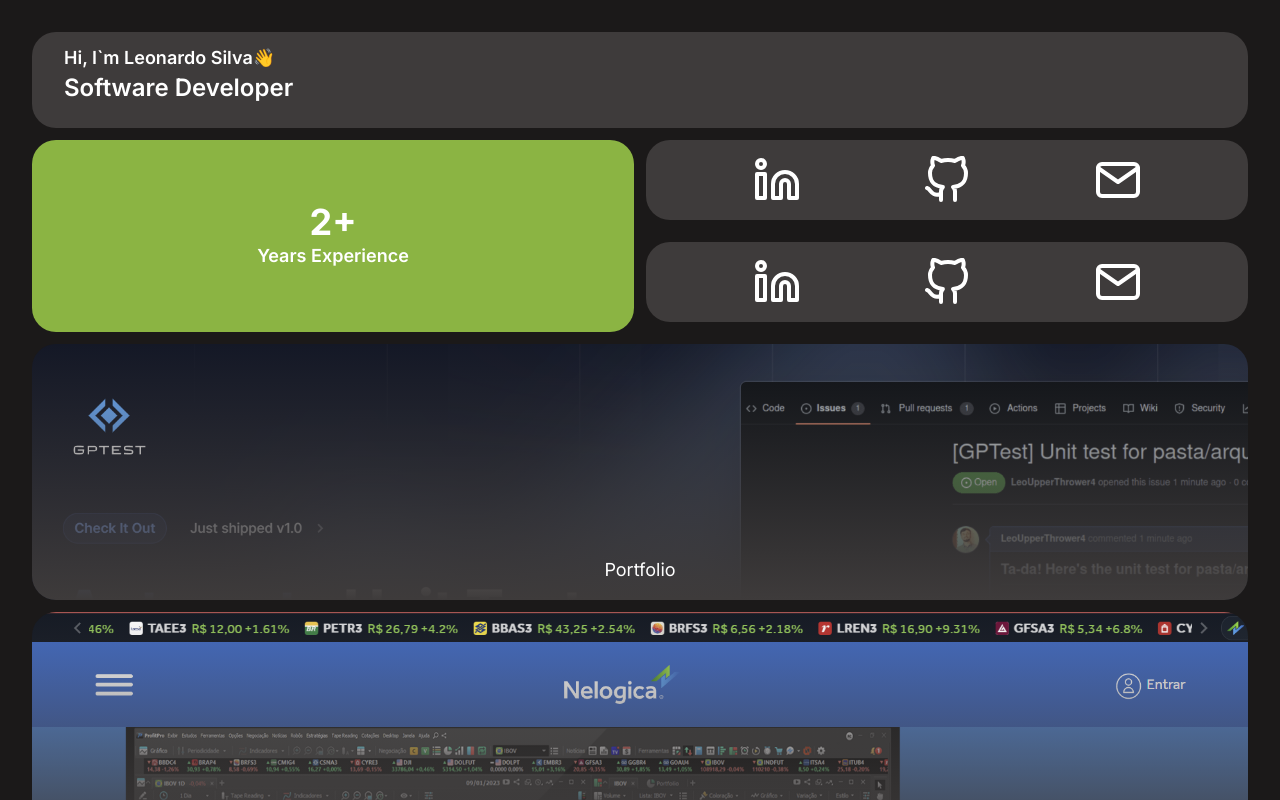
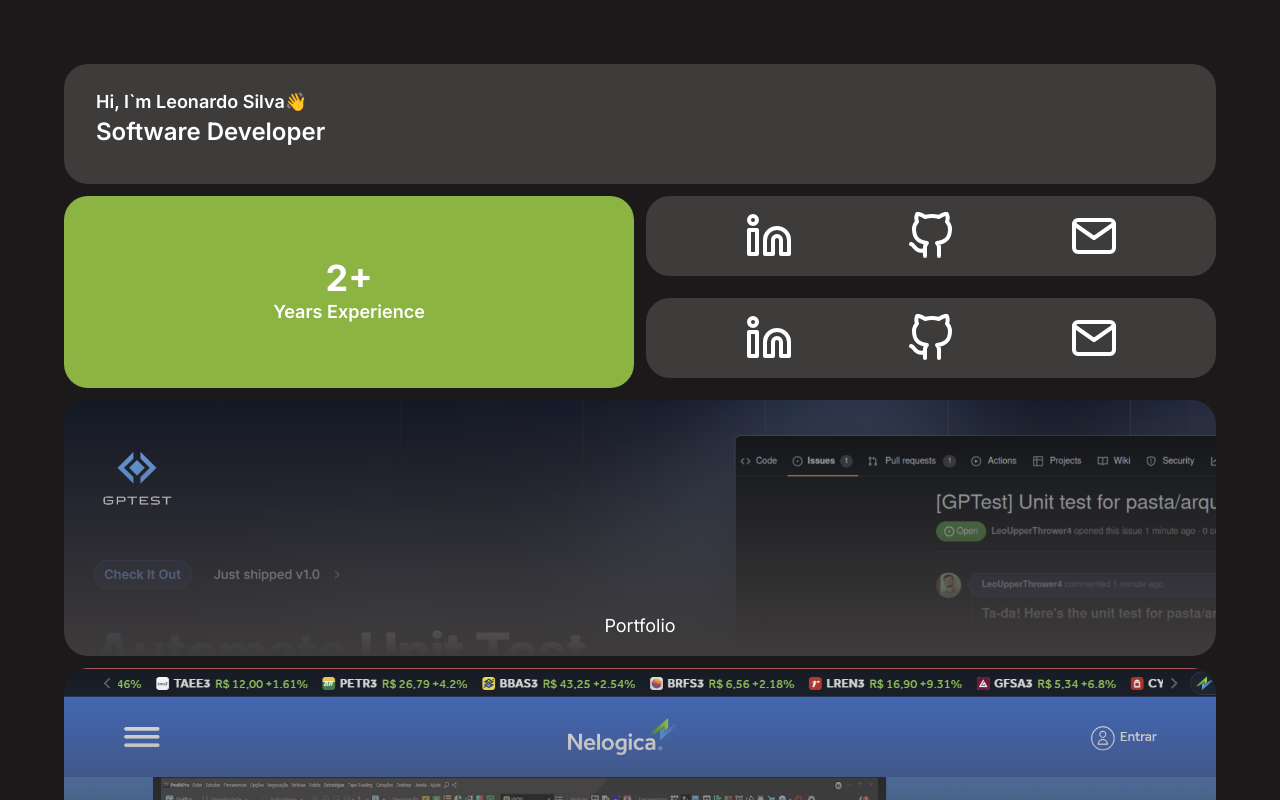
Before and after one commit to LeoUpperThrower4/MyPortfolio, a Next.js app: page / in a window 1280 px wide. Shown: the top 800 px of the page. Built offline with nearby package versions, Linux system fonts and the light colour scheme.

Commit message:
fix padding

```diff
--- a/src/app/page.tsx
+++ b/src/app/page.tsx
@@ -21,7 +21,7 @@ export default function Home() {
   const today = new Date();
   const diffYear = today.getFullYear() - firstJobDate.getFullYear();
   return (
-    <main className="grid grid-cols-8 grid-rows-[12] gap-3 w-full h-screen p-8">
+    <main className="grid grid-cols-8 grid-rows-[12] gap-3 w-full p-16">
       {/* Welcome */}
       <CardStructure className="flex flex-col justify-center py-6 px-8
       col-span-8 min-h-[6rem]">
```
